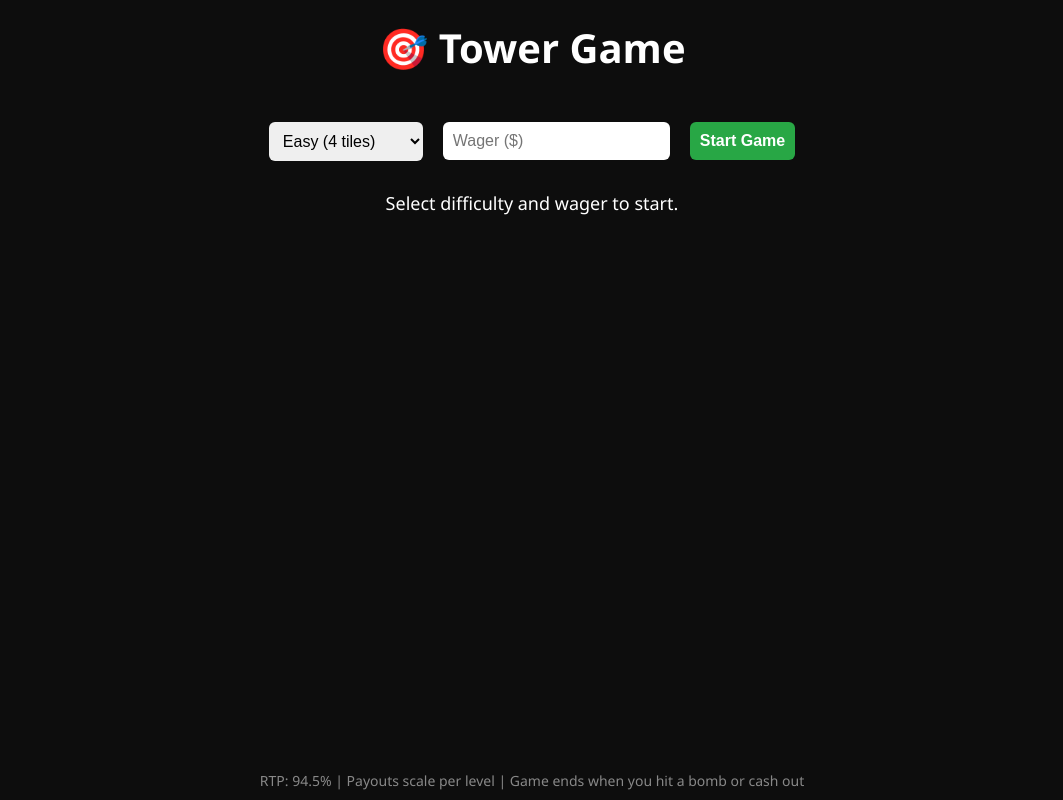
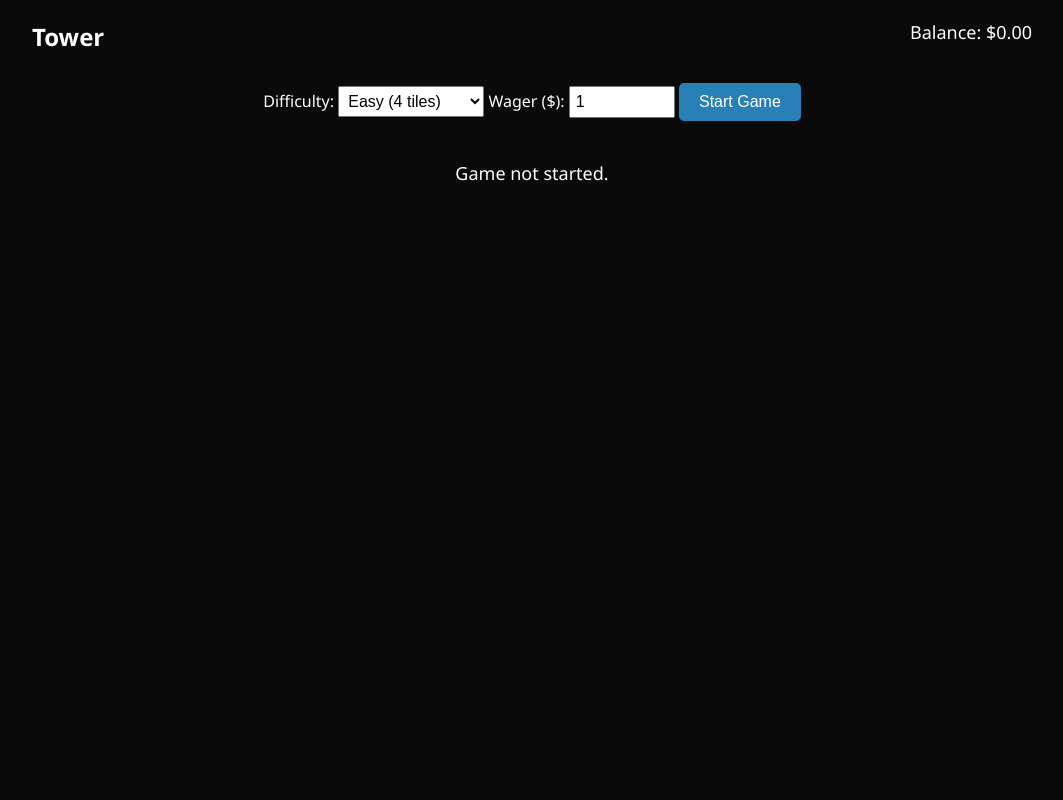
Before and after one commit to bulldawg395/pulltab-game, a Flask app: page /tower in a window 1280 px wide. Shown: the whole page, without its empty margins (108-1171 px from the left). Run offline with Flask 3, Linux system fonts and the light colour scheme; the visitor is signed in with stand-in values (Sample User, id 1); data comes from the database, SQL or seed files in the repository.

Commit message:
tower.html

```diff
--- a/templates/tower.html
+++ b/templates/tower.html
@@ -1,257 +1,254 @@
 <!DOCTYPE html>
 <html lang="en">
 <head>
-  <meta charset="UTF-8" />
+  <meta charset="UTF-8">
   <title>Tower Game</title>
+  <link rel="stylesheet" href="/static/style.css">
   <style>
     body {
-      margin: 0;
-      background: #0d0d0d;
+      background: #0a0a0a;
+      color: #fff;
       font-family: 'Segoe UI', sans-serif;
-      color: white;
       display: flex;
       flex-direction: column;
       align-items: center;
-      justify-content: start;
-      min-height: 100vh;
     }
-
-    h1 {
+    .top-bar {
+      display: flex;
+      justify-content: space-between;
+      width: 90%;
+      max-width: 1000px;
       margin-top: 20px;
-      font-size: 2.5em;
     }
-
+    .game-title {
+      font-size: 24px;
+      font-weight: bold;
+    }
+    .balance-display {
+      font-size: 18px;
+    }
     .controls {
       margin: 20px;
-      display: flex;
-      gap: 20px;
-      flex-wrap: wrap;
-      justify-content: center;
-      align-items: center;
-    }
-
-    .controls input,
-    .controls select,
-    .controls button {
-      padding: 10px;
-      font-size: 16px;
-      border: none;
-      border-radius: 6px;
-    }
-
-    .controls button {
-      background: #28a745;
-      color: white;
-      cursor: pointer;
-      font-weight: bold;
-    }
-
-    .status {
-      margin: 10px;
-      font-size: 18px;
       text-align: center;
     }
-
-    .game-board {
+    select, input[type="number"] {
+      padding: 5px;
+      font-size: 16px;
+    }
+    .tower-container {
       display: flex;
       flex-direction: column;
+      align-items: center;
       gap: 10px;
-      margin-bottom: 30px;
     }
-
-    .row {
+    .tower-row {
       display: flex;
       gap: 10px;
-      justify-content: center;
     }
-
     .tile {
       width: 80px;
       height: 80px;
-      background-color: #1e1e1e;
-      border: 2px solid #333;
-      border-radius: 10px;
-      font-size: 28px;
+      font-size: 24px;
+      background: #222;
+      border: 2px solid #555;
+      border-radius: 8px;
+      cursor: pointer;
       display: flex;
       justify-content: center;
       align-items: center;
+      transition: all 0.2s ease-in-out;
+    }
+    .tile.correct {
+      background: #2ecc71;
+    }
+    .tile.bomb {
+      background: #e74c3c;
+    }
+    .tile.disabled {
+      opacity: 0.4;
+      pointer-events: none;
+    }
+    .status {
+      margin: 20px;
+      font-size: 18px;
+    }
+    button {
+      padding: 10px 20px;
+      font-size: 16px;
+      margin-top: 10px;
+      background: #2980b9;
+      border: none;
+      color: #fff;
+      border-radius: 5px;
       cursor: pointer;
-      transition: 0.2s;
     }
-
-    .tile.clicked {
-      background-color: #4caf50;
-    }
-
-    .tile.bomb {
-      background-color: #dc3545;
-    }
-
-    .tile.disabled {
-      pointer-events: none;
-      opacity: 0.5;
-    }
-
-    .footer {
-      margin-top: auto;
-      padding: 10px;
-      text-align: center;
-      font-size: 14px;
-      color: #888;
-    }
-
-    @media (max-width: 600px) {
-      .tile {
-        width: 60px;
-        height: 60px;
-        font-size: 20px;
-      }
+    button:hover {
+      background: #3498db;
     }
   </style>
 </head>
 <body>
-  <h1>🎯 Tower Game</h1>
+
+  <div class="top-bar">
+    <div class="game-title">Tower</div>
+    <div class="balance-display">Balance: $<span id="balance">0.00</span></div>
+  </div>
 
   <div class="controls">
+    <label for="difficulty">Difficulty:</label>
     <select id="difficulty">
       <option value="easy">Easy (4 tiles)</option>
       <option value="medium">Medium (3 tiles)</option>
       <option value="hard">Hard (2 tiles)</option>
     </select>
-    <input type="number" id="wager" min="0.1" step="0.1" placeholder="Wager ($)" />
-    <button onclick="startGame()">Start Game</button>
-    <button id="cashoutBtn" style="background:#ffc107; display:none;" onclick="cashout()">💰 Cash Out</button>
+
+    <label for="wager">Wager ($):</label>
+    <input type="number" id="wager" min="0.1" max="1000" step="0.1" value="1">
+    <button id="start">Start Game</button>
+    <button id="cashout" style="display:none;">Cash Out</button>
   </div>
 
-  <div class="status" id="status">Select difficulty and wager to start.</div>
-  <div class="status" id="payoutStatus"></div>
+  <div class="status" id="status">Game not started.</div>
+  <div class="status" id="payout-display" style="display:none;">Payout: $0 (1.00x)</div>
 
-  <div class="game-board" id="board"></div>
-
-  <div class="footer">
-    RTP: 94.5% | Payouts scale per level | Game ends when you hit a bomb or cash out
-  </div>
+  <div class="tower-container" id="tower"></div>
 
   <script>
-    let path = [];
+    const balanceEl = document.getElementById('balance');
+    const towerEl = document.getElementById('tower');
+    const statusEl = document.getElementById('status');
+    const payoutDisplay = document.getElementById('payout-display');
+    const startBtn = document.getElementById('start');
+    const cashoutBtn = document.getElementById('cashout');
+
     let currentRow = 0;
-    let gameStarted = false;
-    let board = document.getElementById("board");
-    let status = document.getElementById("status");
-    let payoutStatus = document.getElementById("payoutStatus");
-    let difficulty = "";
-    let wager = 0;
-    let maxRows = 9;
-    let tileCount = 0;
-
-    const multipliers = {
-      easy: [1.00, 1.13, 1.27, 1.42, 1.58, 1.75, 1.93, 2.12, 2.32],
-      medium: [1.00, 1.21, 1.47, 1.78, 2.14, 2.56, 3.06, 3.63, 4.30],
-      hard: [1.00, 1.39, 1.93, 2.67, 3.70, 5.13, 7.12, 9.89, 13.72]
+    let gamePath = [];
+    let difficulty = 'easy';
+    let wager = 1;
+    let multiplier = 1.0;
+    let multipliers = {
+      easy: [1.26, 1.68, 2.24, 2.99, 3.98, 5.31, 7.08, 9.44, 12.59],
+      medium: [1.42, 2.13, 3.19, 4.78, 7.18, 10.76, 16.15, 24.22, 36.33],
+      hard: [1.89, 3.78, 7.56, 15.12, 30.24, 60.48, 120.96, 241.92, 483.84]
     };
 
-    function startGame() {
-      difficulty = document.getElementById("difficulty").value;
-      wager = parseFloat(document.getElementById("wager").value);
+    function updateBalance() {
+      fetch('/balance')
+        .then(res => res.json())
+        .then(data => {
+          balanceEl.textContent = data.balance.toFixed(2);
+        });
+    }
 
-      if (isNaN(wager) || wager < 0.1) {
-        alert("Please enter a valid wager.");
-        return;
+    function buildTower(rows, tiles) {
+      towerEl.innerHTML = '';
+      for (let r = 0; r < rows; r++) {
+        const rowDiv = document.createElement('div');
+        rowDiv.className = 'tower-row';
+        for (let t = 0; t < tiles; t++) {
+          const tile = document.createElement('div');
+          tile.className = 'tile';
+          tile.dataset.row = r;
+          tile.dataset.col = t;
+          tile.addEventListener('click', () => handleClick(tile));
+          rowDiv.appendChild(tile);
+        }
+        towerEl.appendChild(rowDiv);
+      }
+    }
+
+    function handleClick(tile) {
+      if (parseInt(tile.dataset.row) !== currentRow) return;
+
+      const tilesInRow = towerEl.children[currentRow].children;
+      for (let i = 0; i < tilesInRow.length; i++) {
+        tilesInRow[i].classList.add('disabled');
       }
 
-      tileCount = difficulty === "easy" ? 4 : difficulty === "medium" ? 3 : 2;
-      board.innerHTML = "";
-      path = [];
-      currentRow = 0;
-      gameStarted = true;
-      document.getElementById("cashoutBtn").style.display = "inline-block";
-      status.textContent = "Game Started. Pick a tile.";
-      payoutStatus.textContent = "Multiplier: 1x | Payout: $" + wager.toFixed(2);
+      // Random bomb
+      const rowLength = tilesInRow.length;
+      const bomb = Math.floor(Math.random() * rowLength);
+      if (parseInt(tile.dataset.col) === bomb) {
+        tile.classList.add('bomb');
+        statusEl.textContent = '💥 You hit a bomb!';
+        startBtn.disabled = false;
+        cashoutBtn.style.display = 'none';
+        currentRow = 0;
+        gamePath = [];
+        return;
+      } else {
+        tile.classList.add('correct');
+        gamePath.push(parseInt(tile.dataset.col));
+        multiplier = multipliers[difficulty][currentRow];
+        payoutDisplay.style.display = 'block';
+        payoutDisplay.textContent = `Payout: $${(wager * multiplier).toFixed(2)} (${multiplier.toFixed(2)}x)`;
+        currentRow++;
 
-      renderRow();
+        if (currentRow >= 9) {
+          statusEl.textContent = '🎉 You beat the tower!';
+          cashout();
+        }
+      }
     }
 
-    function renderRow() {
-      if (currentRow >= maxRows) {
-        status.textContent = "Max level reached. Auto cashing out!";
-        cashout();
-        return;
-      }
+    function startGame() {
+      difficulty = document.getElementById('difficulty').value;
+      wager = parseFloat(document.getElementById('wager').value);
+      currentRow = 0;
+      gamePath = [];
+      payoutDisplay.style.display = 'none';
+      statusEl.textContent = 'Game Started';
+      cashoutBtn.style.display = 'inline-block';
+      startBtn.disabled = true;
 
-      let rowDiv = document.createElement("div");
-      rowDiv.className = "row";
+      const cols = difficulty === 'easy' ? 4 : difficulty === 'medium' ? 3 : 2;
+      buildTower(9, cols);
 
-      const bombIndex = Math.floor(Math.random() * tileCount);
-
-      for (let i = 0; i < tileCount; i++) {
-        let tile = document.createElement("div");
-        tile.className = "tile";
-        tile.innerHTML = "❓";
-        tile.onclick = () => {
-          tile.classList.add("clicked");
-          tile.innerHTML = "✅";
-          if (i === bombIndex) {
-            tile.classList.add("bomb");
-            tile.innerHTML = "💣";
-            status.textContent = "Boom! You hit a bomb.";
-            payoutStatus.textContent = "Game Over.";
-            disableBoard();
-            document.getElementById("cashoutBtn").style.display = "none";
+      // Subtract wager right away
+      fetch('/balance')
+        .then(res => res.json())
+        .then(data => {
+          if (data.balance >= wager) {
+            updateBalance();
           } else {
-            path.push(i);
-            currentRow++;
-            updatePayoutDisplay();
-            renderRow();
+            statusEl.textContent = 'Not enough balance.';
+            startBtn.disabled = false;
           }
-        };
-        rowDiv.appendChild(tile);
-      }
-
-      board.appendChild(rowDiv);
-    }
-
-    function disableBoard() {
-      document.querySelectorAll(".tile").forEach(tile => {
-        tile.classList.add("disabled");
-        tile.onclick = null;
-      });
-    }
-
-    function updatePayoutDisplay() {
-      let multiplier = multipliers[difficulty][currentRow - 1];
-      let payout = (wager * multiplier).toFixed(2);
-      payoutStatus.textContent = `Multiplier: ${multiplier.toFixed(2)}x | Payout: $${payout}`;
+        });
     }
 
     function cashout() {
-      if (!gameStarted || path.length === 0) return;
+      if (gamePath.length === 0) return;
 
-      let multiplier = multipliers[difficulty][path.length - 1];
-      let payout = (wager * multiplier).toFixed(2);
-
-      fetch("/tower_play", {
-        method: "POST",
-        headers: {
-          "Content-Type": "application/json"
-        },
+      fetch('/tower_play', {
+        method: 'POST',
+        headers: { 'Content-Type': 'application/json' },
         body: JSON.stringify({
-          difficulty,
-          wager,
-          path
+          difficulty: difficulty,
+          wager: wager,
+          path: gamePath
         })
       })
       .then(res => res.json())
       .then(data => {
         if (data.success) {
-          status.textContent = `You cashed out for $${data.payout.toFixed(2)}!`;
-          payoutStatus.textContent = "";
+          statusEl.textContent = `✅ Cashed out $${data.payout.toFixed(2)}`;
+          updateBalance();
         } else {
-          alert(data.error || "Something went wrong.");
+          statusEl.textContent = 'Error cashing out.';
         }
-        document.getElementById("cashoutBtn").style.display = "none";
-        disableBoard();
+        cashoutBtn.style.display = 'none';
+        startBtn.disabled = false;
+        currentRow = 0;
+        gamePath = [];
       });
     }
+
+    document.getElementById('start').addEventListener('click', startGame);
+    document.getElementById('cashout').addEventListener('click', cashout);
+
+    updateBalance();
   </script>
+
 </body>
 </html>
```
